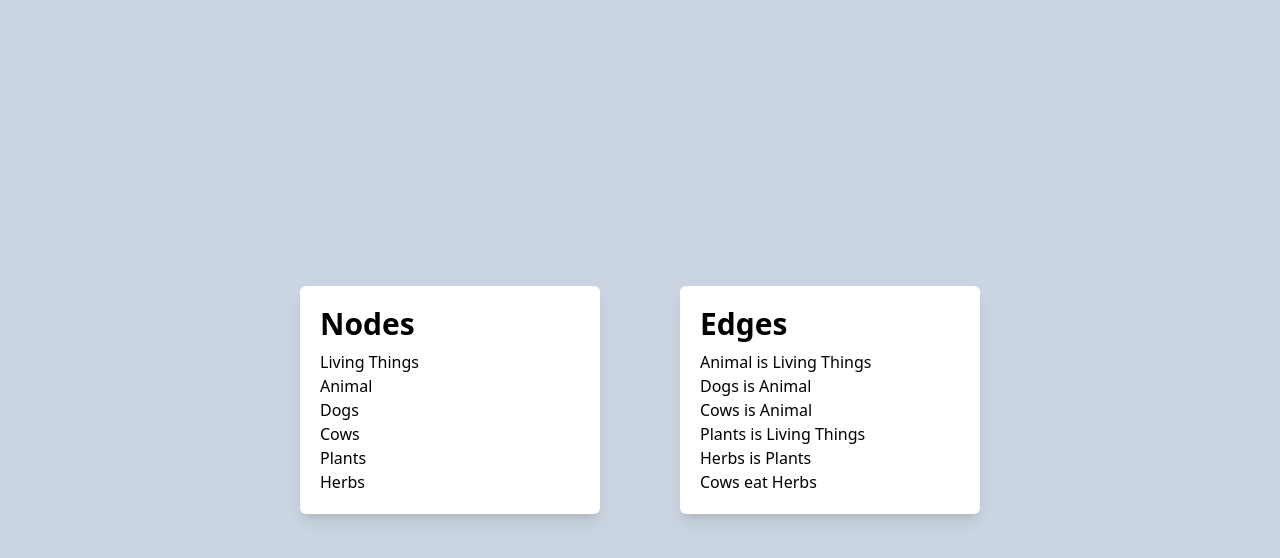
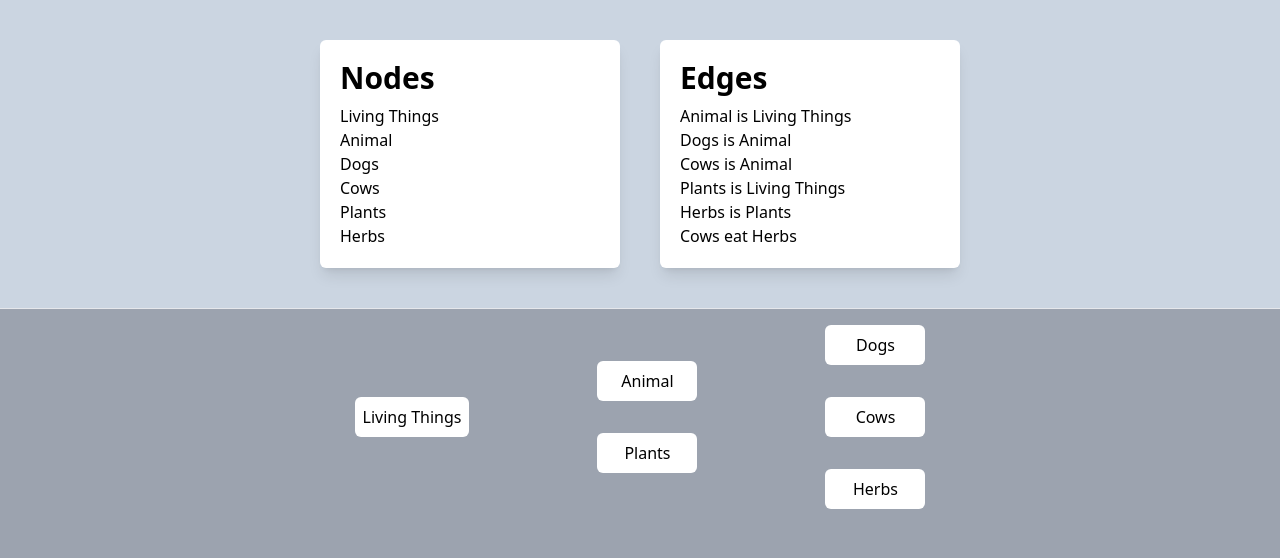
Before and after one commit to cestbonn/QuickReview, a React (Vite) app in the folder frontend/: page / in a window 1280 px wide. Shown: the top 558 px of the page. Built offline with nearby package versions, Linux system fonts and the light colour scheme.

Commit message:
add basic node visualization

```diff
--- a/frontend/src/App.tsx
+++ b/frontend/src/App.tsx
@@ -1,13 +1,16 @@
 import classNames from 'classnames';
 import { useState } from 'react';
+import Graph from './components/Graph';
 import KnowledgeGraph from './models/KnowledgeGraph';
 
 function App() {
   const kg = new KnowledgeGraph();
 
   return (
-    <div className="flex h-screen justify-center items-center bg-slate-300">
-      <div className='w-[300px] bg-white m-10 shadow-lg rounded-md p-5'>
+    <div className="flex flex-col h-screen bg-slate-300">
+      <div className="flex items-center py-10">
+        <div className="flex-1"></div>
+        <div className='w-[300px] bg-white shadow-lg rounded-md p-5 flex-none'>
           <h1 className='font-bold text-3xl mb-2'>Nodes</h1>
           <div>
             {[...kg.nodes.values()].map((node, i) => {
@@ -15,8 +18,9 @@ function App() {
             })}
           </div>
         </div>
+        <div className="flex-none basis-10"></div>
 
-      <div className='w-[300px] bg-white m-10 shadow-lg rounded-md p-5'>
+        <div className='w-[300px] bg-white shadow-lg rounded-md p-5 flex-none'>
           <h1 className='font-bold text-3xl mb-2'> Edges </h1>
           <div>
             {kg.edges.map((edge, i) => {
@@ -28,6 +32,12 @@ function App() {
             })}
           </div>
         </div>
+        <div className="flex-1"></div>
+
+      </div>
+      <div className='border-t flex-1 bg-gray-400'>
+        <Graph graph={kg}></Graph>
+      </div>
     </div >
   );
 }
--- /dev/null
+++ b/frontend/src/components/Graph.tsx
@@ -0,0 +1,53 @@
+import React from 'react';
+import KnowledgeGraph from '../models/KnowledgeGraph';
+import Node from '../models/Node';
+
+interface GraphProps {
+  graph: KnowledgeGraph;
+}
+export default function Graph(props: GraphProps) {
+  const root = props.graph.nodes.get('NVPA1I');
+  if (!root) return <div></div>;
+  const layers = bfs(props.graph, root);
+
+  return (
+    <div className='flex items-center justify-center'>
+      {layers.map((layer, ilayer) => {
+        return (<div key={ilayer} className="flex flex-col">
+          {layer.map((node, inode) => {
+            return (<div key={inode} className="p-2 bg-white m-4 mx-16 rounded-md min-w-[100px] text-center">
+              {node.title}
+            </div>);
+          })}
+        </div>);
+      })}
+    </div>
+  );
+}
+
+const bfs = (graph: KnowledgeGraph, root: Node) => {
+  const visited = new Set<string>();
+  let layer: Node[] = [root];
+  let result: Node[][] = [];
+  let nextLayer: Node[] = [];
+
+  while (layer.length > 0) {
+    result.push(layer);
+
+    layer.forEach((node) => {
+      visited.add(node.id);
+
+      const related = graph.findRelated(node);
+      related.forEach((rnode) => {
+        if (visited.has(rnode.id)) return;
+        visited.add(rnode.id);
+        nextLayer.push(rnode);
+      });
+    });
+
+    layer = nextLayer;
+    nextLayer = [];
+  }
+
+  return result;
+};
--- a/frontend/src/models/KnowledgeGraph.ts
+++ b/frontend/src/models/KnowledgeGraph.ts
@@ -42,4 +42,13 @@ export default class KnowledgeGraph {
     const { nodes, edges } = this;
     return { nodes, edges };
   }
+
+  findRelated(node: Node): Node[] {
+    const result = this.edges
+      .filter((e) => { return e.to === node.id; })
+      .map((e) => { return this.nodes.get(e.from); })
+      .filter(n => (n != undefined)) as Node[];
+
+    return result;
+  }
 }
```
Also changed, not shown: frontend/mdres/20220507.png (added), 1 other file (tests, documents, lock files or other folders). Lines whose indentation alone changed are shown as unchanged.
